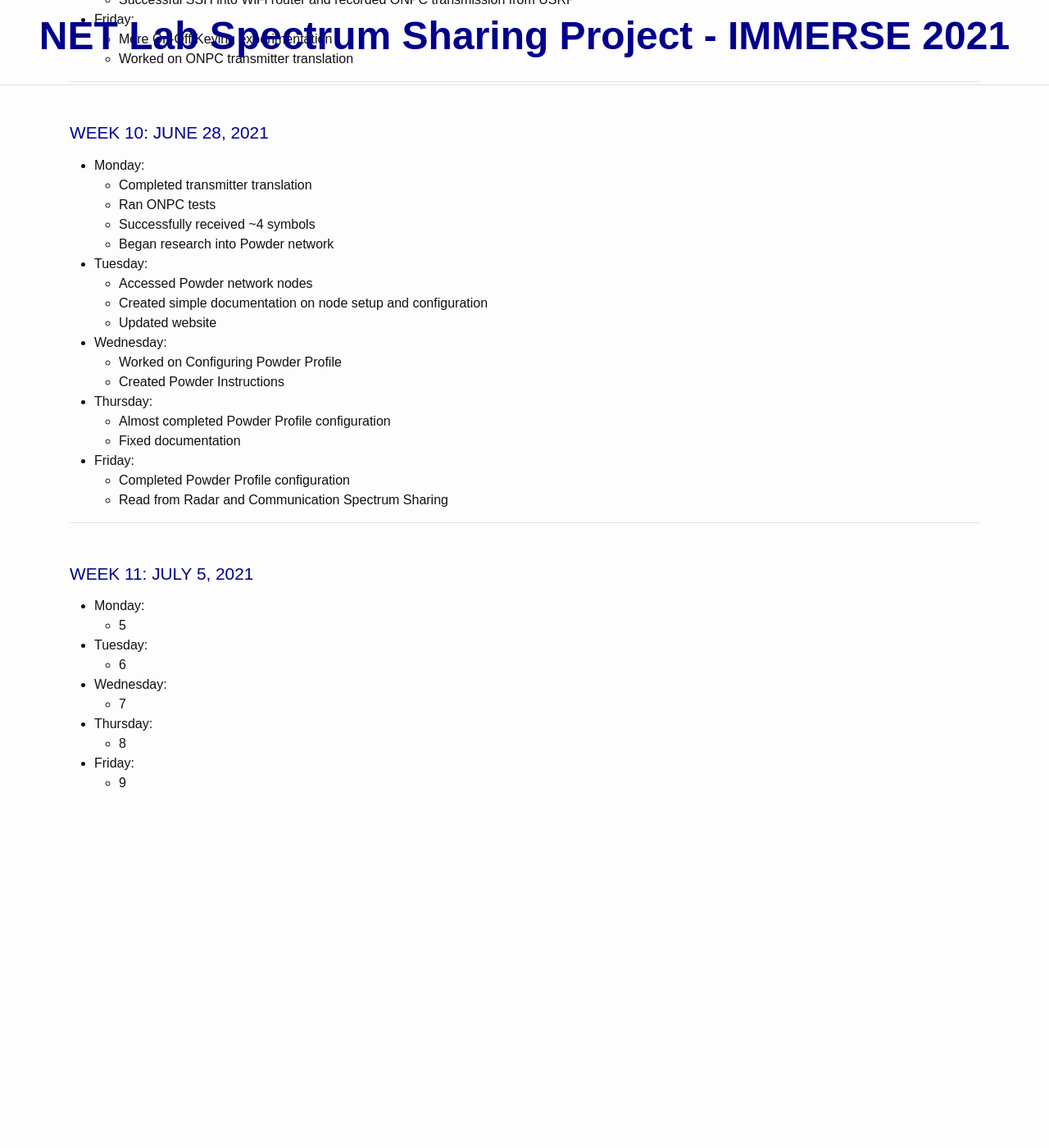
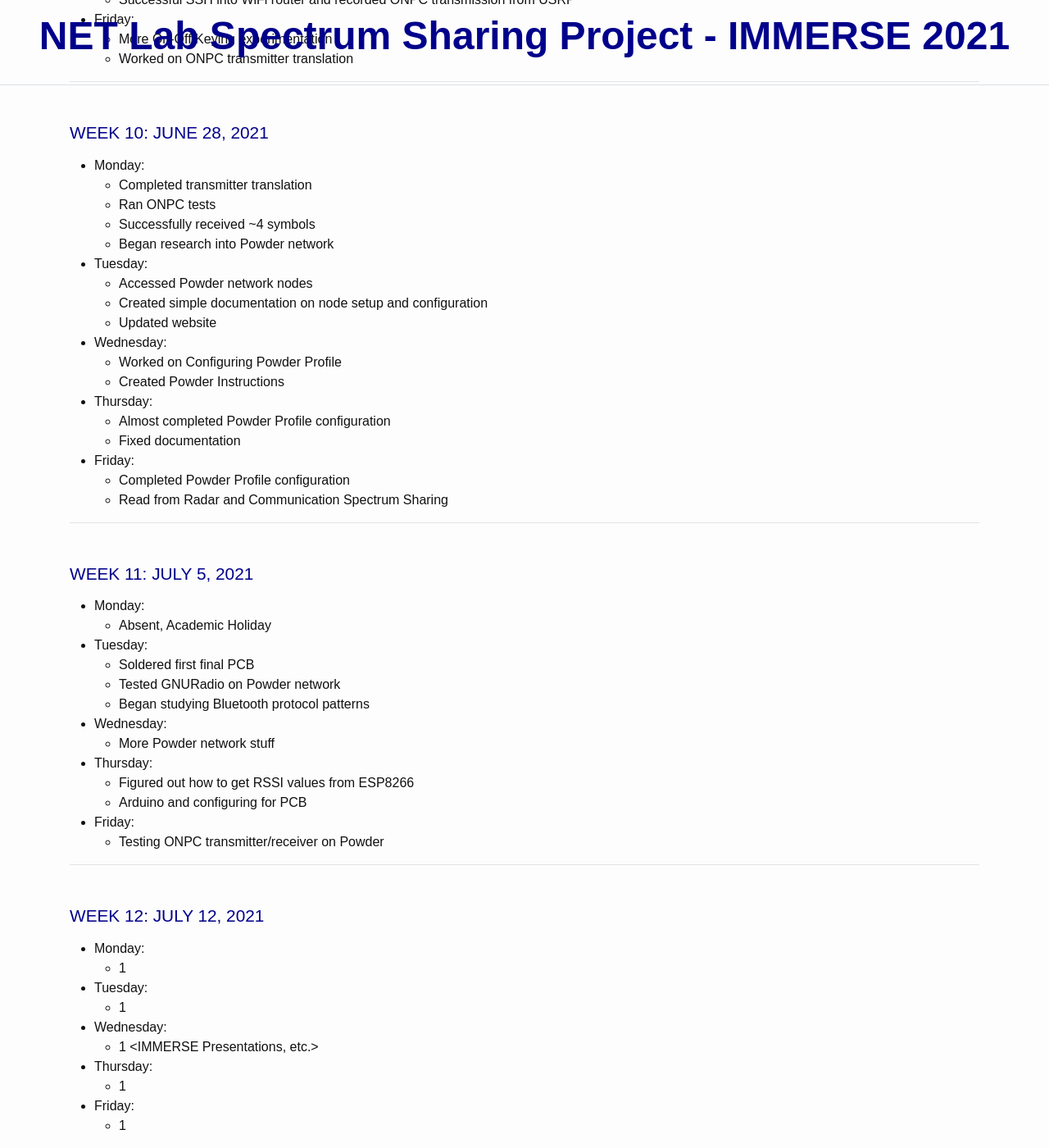
Before and after one commit to squid256/immerse_site, a Jekyll site: the page built from _pages/log.md, in a window 1280 px wide and 1400 px high, scrolled down 4650 px. Shown: the whole window at 82% size. Built offline with Jekyll 4.4.1, drawn with Linux system fonts in a browser that asks for light colours; before the commit the page ends 5632 px from its top, so only the background shows below that.

Commit message:
Update through July 9

```diff
--- a/_pages/log.md
+++ b/_pages/log.md
@@ -215,12 +215,29 @@ title: IMMERSE Log
 ### Week 11: July 5, 2021
 
 * **Monday**:
-    * 5
+    * Absent, Academic Holiday
 * **Tuesday**:
-    * 6
+    * Soldered first final PCB
+    * Tested GNURadio on Powder network
+    * Began studying Bluetooth protocol patterns
 * **Wednesday**:
-    * 7
+    * More Powder network stuff
 * **Thursday**:
-    * 8
+    * Figured out how to get RSSI values from ESP8266
+    * Arduino and configuring for PCB
 * **Friday**:
-    * 9
+    * Testing ONPC transmitter/receiver on Powder
+
+***
+### Week 12: July 12, 2021
+
+* **Monday**:
+    * 1 <soldering party>
+* **Tuesday**:
+    * 1
+* **Wednesday**:
+    * 1 <IMMERSE Presentations, etc.>
+* **Thursday**:
+    * 1
+* **Friday**:
+    * 1
```
